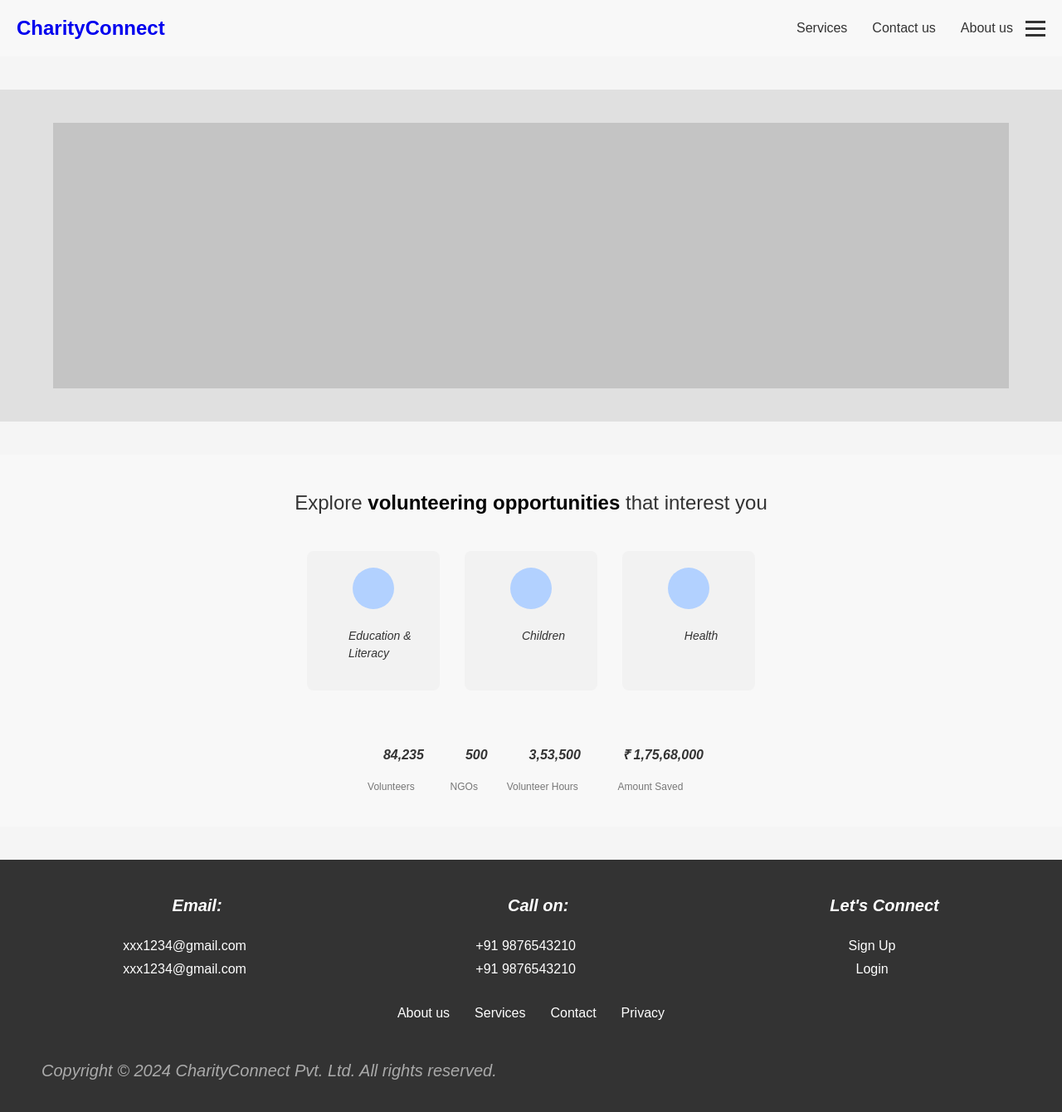
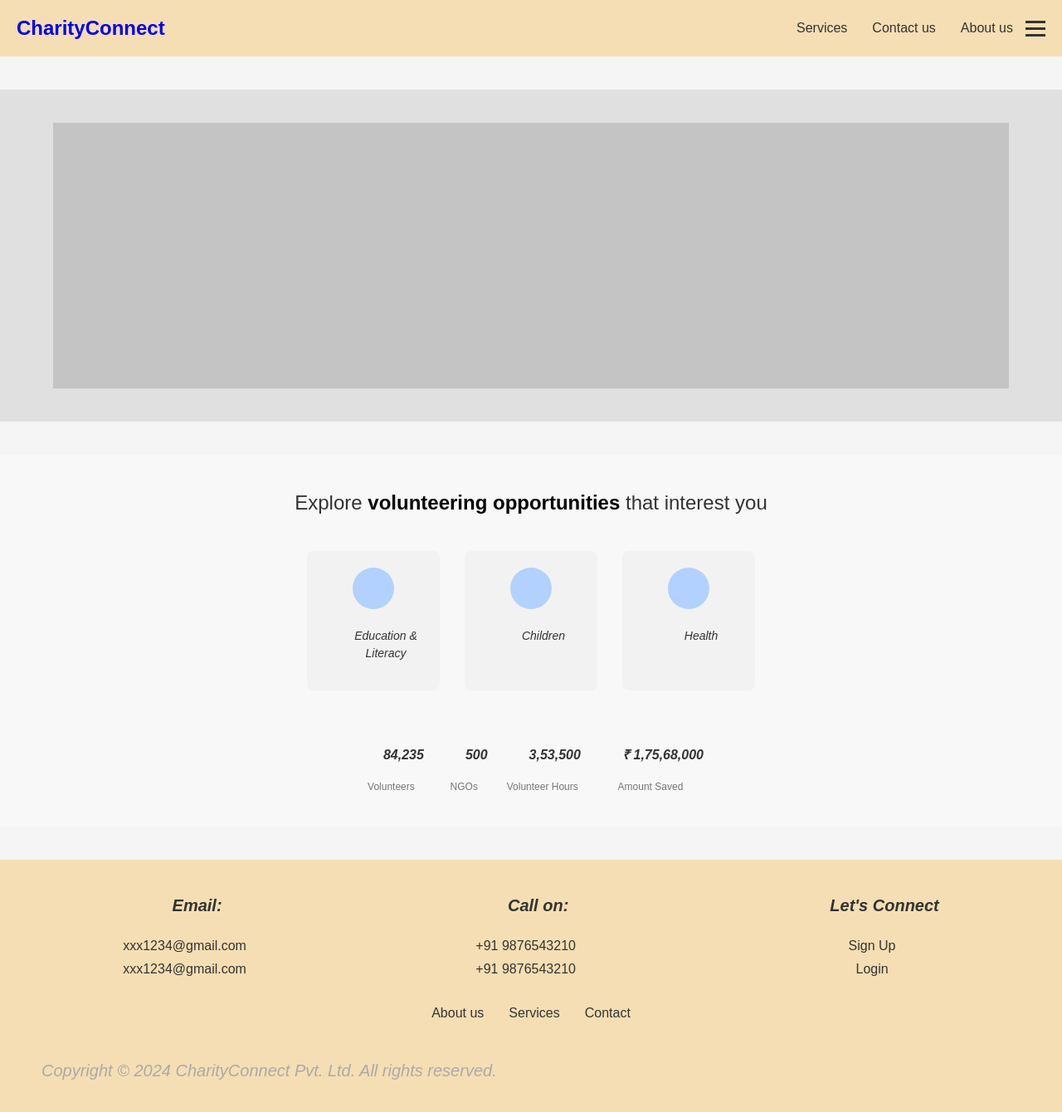
Before and after one commit to sarkar-abhranshu/CharityConnect, a React (Create React App) app in the folder charity-connect/: page / in a window 1280 px wide. Shown: the top 1340 px of the page at 83% size. Built offline with nearby package versions, Linux system fonts and the light colour scheme.

Commit message:
Made visual changes in the css of home page

```diff
--- a/charity-connect/src/components/footer.css
+++ b/charity-connect/src/components/footer.css
@@ -1,6 +1,6 @@
 .footer {
-  background: #333;
-  color: #fff;
+  background: wheat;
+  color: #333;
   padding: 20px;
   text-align: center;
   display: flex;
@@ -26,7 +26,7 @@
 }
 
 .contact-info a, .social-links a {
-  color: #fff;
+  color: #333;
   text-decoration: none;
   margin: 5px 0;
 }
@@ -39,7 +39,7 @@
 }
 
 .quick-links a {
-  color: #fff;
+  color: #333;
   text-decoration: none;
 }
 
--- a/charity-connect/src/components/footer.js
+++ b/charity-connect/src/components/footer.js
@@ -25,7 +25,6 @@ function Footer() {
         <a href="/about">About us</a>
         <a href="/services">Services</a>
         <a href="/contact">Contact</a>
-        <a href="/privacy">Privacy</a>
       </div>
       <div className="copyright">
         <p>Copyright © 2024 CharityConnect Pvt. Ltd. All rights reserved.</p>
--- a/charity-connect/src/components/header.css
+++ b/charity-connect/src/components/header.css
@@ -2,7 +2,7 @@
     display: flex;
     justify-content: space-between;
     padding: 20px;
-    background: #f8f8f8;
+    background: wheat;
   }
 
   .header .logo {
--- a/charity-connect/src/components/opportunities.css
+++ b/charity-connect/src/components/opportunities.css
@@ -5,7 +5,6 @@
   flex-direction: column;
 }
 
-/* Top Section (Heading) */
 .top {
   text-align: center;
   margin-bottom: 30px;
@@ -23,7 +22,6 @@
   color: #000;
 }
 
-/* Center Section (Categories) */
 .center {
   display: flex;
   justify-content: center;
@@ -56,6 +54,7 @@
 .category p {
   font-size: 14px;
   color: #333;
+  text-align: center;
 }
 
 /* Bottom Section (Statistics) */
```
